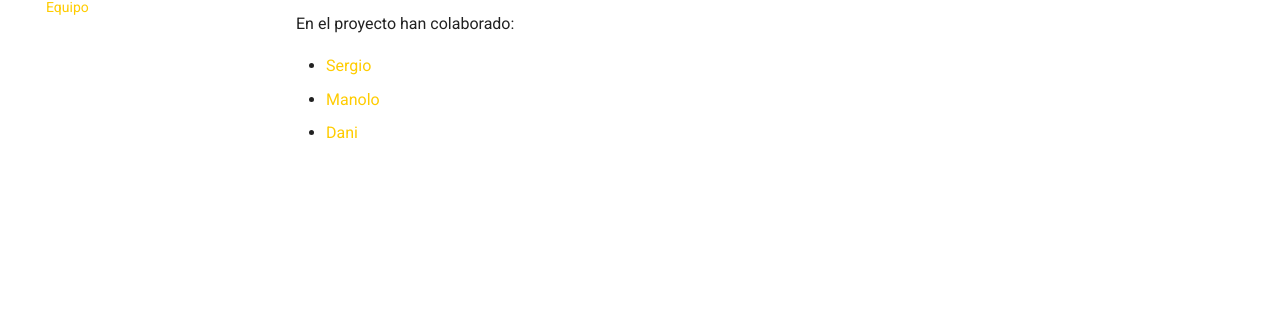
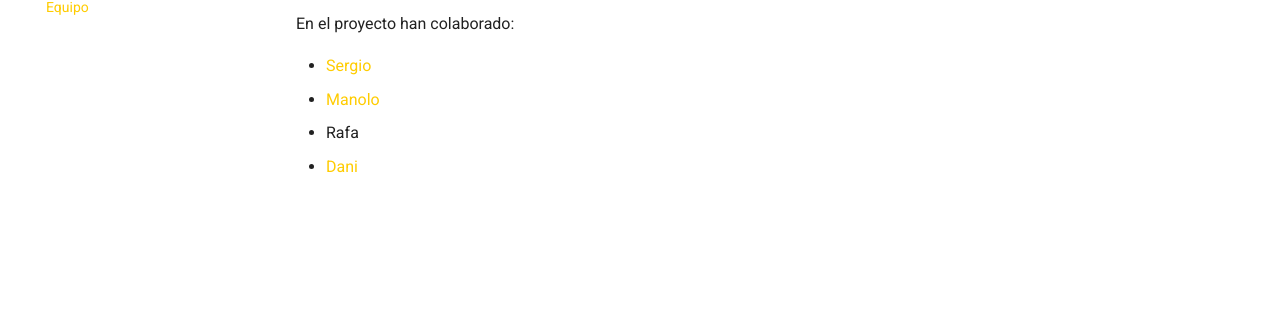
Before and after one commit to brico-labs/sapoconcho, an MkDocs documentation site: the page built from docs/equipo.md, in a window 1280 px wide. Shown: the part 293-608 px from the top of the page. Built offline with MkDocs 1.6.1 and Material for MkDocs 9.7.7, drawn with Linux system fonts in a browser that asks for light colours; comment, search, counter and statistics services are not loaded.

Commit message:
added members

```diff
--- a/docs/equipo.md
+++ b/docs/equipo.md
@@ -4,10 +4,11 @@ Sapoconcho es un proyecto de la asociación [Bricolabs](http://bricolabs.cc).
 
 Su creador y actual mantenedor del proyecto es:
 
-- [Félix](https://bricolabs.cc/wiki/user/felixstdp)
+- [Félix](https://github.com/felixstdp)
 
 En el proyecto han colaborado:
 
 - [Sergio](https://bricolabs.cc/wiki/user/salvari)
 - [Manolo](https://bricolabs.cc/wiki/user/manolomira)
+- Rafa
 - [Dani](https://github.com/dalogax)
```
